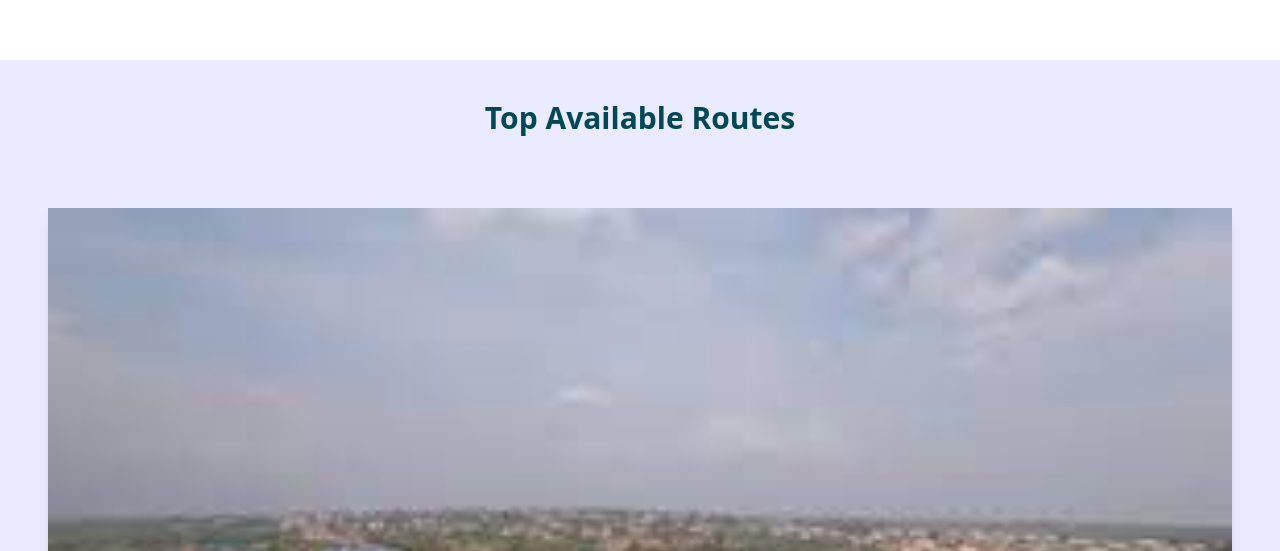
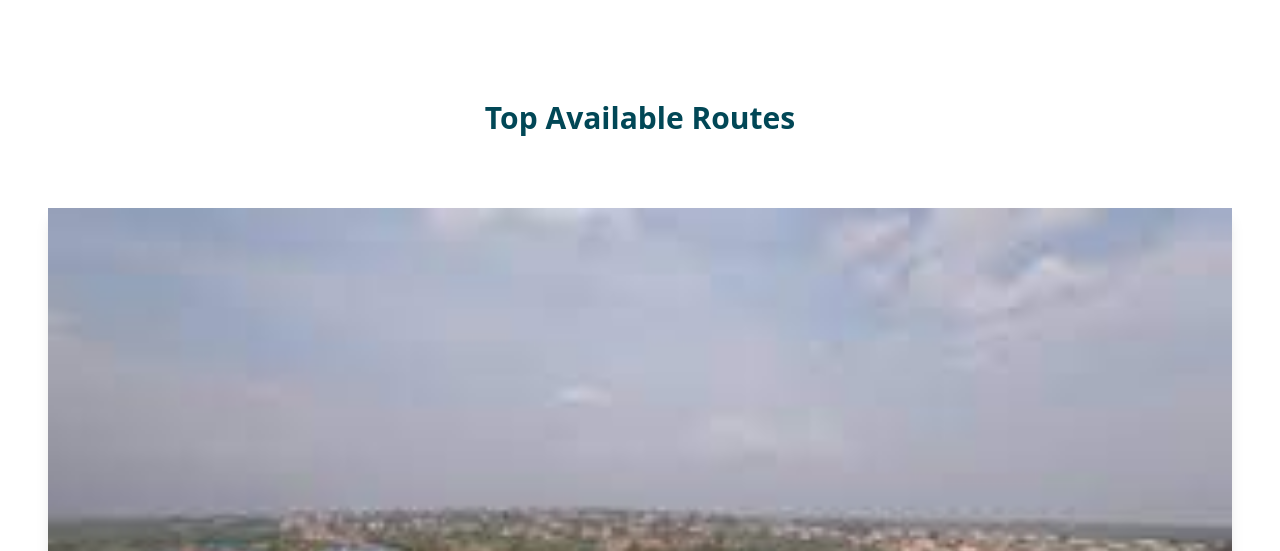
Before and after one commit to JoshuaOyewole/afemai, a React (Create React App) app: page / in a window 1280 px wide. Shown: the part 1692-2243 px from the top of the page. Built offline with nearby package versions, Linux system fonts and the light colour scheme.

Commit message:
Top routes bg color changed to white

```diff
--- a/src/pages/Home.js
+++ b/src/pages/Home.js
@@ -17,7 +17,7 @@ function Home() {
             <section className='min-h-screen bg-gray'>
                 {/* Hello */}
             </section>
-            <section className='min-h-screen bg-silver mt-40'>
+            <section className='min-h-screen mt-40'>
                 <h2 className="header-title text-primary py-10 text-center text-3xl font-bold">
                     Top Available Routes
                 </h2>
```
